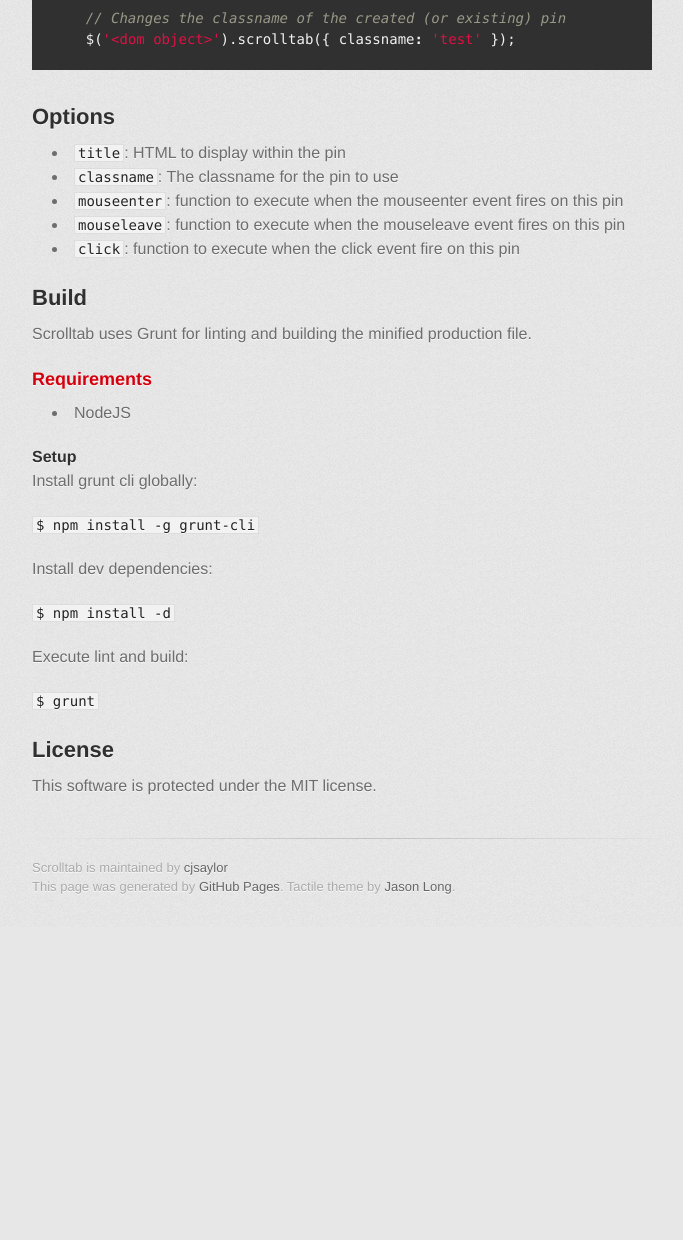
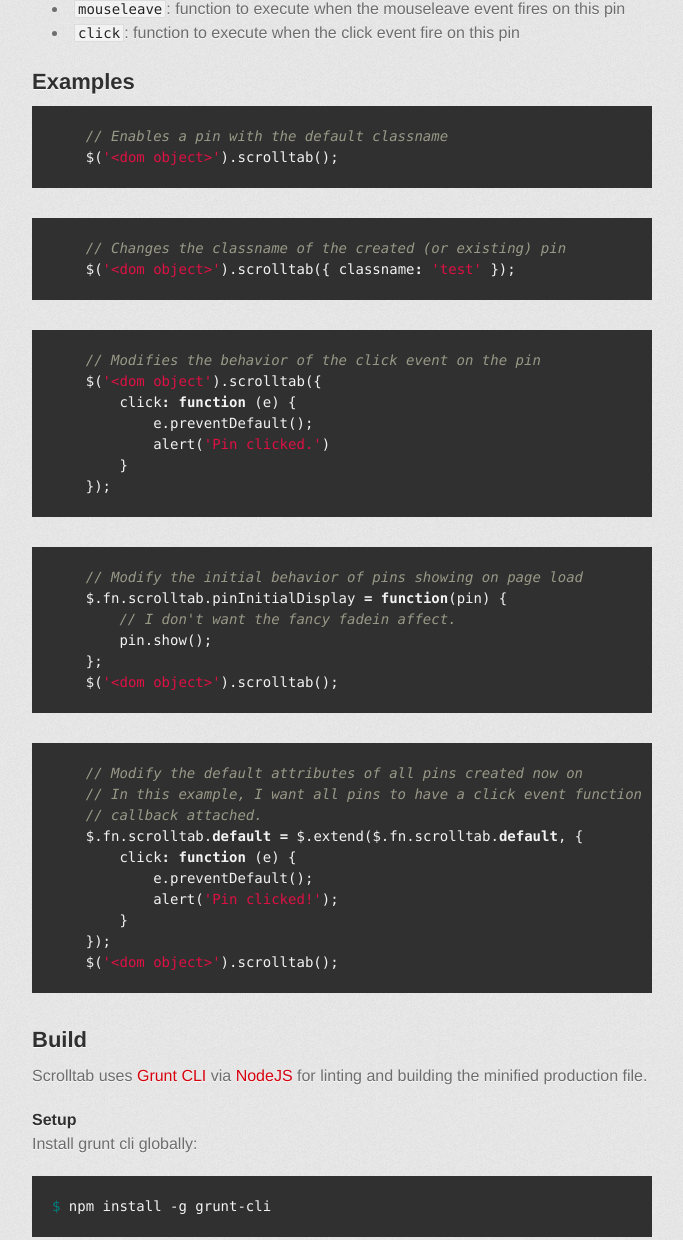
Before and after one commit to cjsaylor/Scrolltab, a plain HTML site: page index.html in a window 1280 px wide. Shown: the part 663-1903 px from the top of the page, without its empty margins (298-981 px from the left). Before the commit the page ends 1590 px from the top, so only its background shows below. Drawn offline with Linux system fonts and the light colour scheme; a web font is replaced by a local one.

Commit message:
Create gh-pages branch via GitHub

```diff
--- a/index.html
+++ b/index.html
@@ -41,16 +41,6 @@
 <p><a href="http://chris-saylor.com/Scrolltab/example.html">http://chris-saylor.com/Scrolltab/example.html</a></p>
 
 <h2>
-<a name="examples" class="anchor" href="#examples"><span class="octicon octicon-link"></span></a>Examples</h2>
-
-<div class="highlight"><pre>    <span class="c1">// Enables a pin with the default classname</span>
-    <span class="nx">$</span><span class="p">(</span><span class="s1">'&lt;dom object&gt;'</span><span class="p">).</span><span class="nx">scrolltab</span><span class="p">();</span>
-
-    <span class="c1">// Changes the classname of the created (or existing) pin</span>
-    <span class="nx">$</span><span class="p">(</span><span class="s1">'&lt;dom object&gt;'</span><span class="p">).</span><span class="nx">scrolltab</span><span class="p">({</span> <span class="nx">classname</span><span class="o">:</span> <span class="s1">'test'</span> <span class="p">});</span>
-</pre></div>
-
-<h2>
 <a name="options" class="anchor" href="#options"><span class="octicon octicon-link"></span></a>Options</h2>
 
 <ul>
@@ -65,29 +55,67 @@
 <li>
 <code>click</code>: function to execute when the click event fire on this pin</li>
 </ul><h2>
+<a name="examples" class="anchor" href="#examples"><span class="octicon octicon-link"></span></a>Examples</h2>
+
+<div class="highlight"><pre>    <span class="c1">// Enables a pin with the default classname</span>
+    <span class="nx">$</span><span class="p">(</span><span class="s1">'&lt;dom object&gt;'</span><span class="p">).</span><span class="nx">scrolltab</span><span class="p">();</span>
+</pre></div>
+
+<div class="highlight"><pre>    <span class="c1">// Changes the classname of the created (or existing) pin</span>
+    <span class="nx">$</span><span class="p">(</span><span class="s1">'&lt;dom object&gt;'</span><span class="p">).</span><span class="nx">scrolltab</span><span class="p">({</span> <span class="nx">classname</span><span class="o">:</span> <span class="s1">'test'</span> <span class="p">});</span>
+</pre></div>
+
+<div class="highlight"><pre>    <span class="c1">// Modifies the behavior of the click event on the pin</span>
+    <span class="nx">$</span><span class="p">(</span><span class="s1">'&lt;dom object'</span><span class="p">).</span><span class="nx">scrolltab</span><span class="p">({</span>
+        <span class="nx">click</span><span class="o">:</span> <span class="kd">function</span> <span class="p">(</span><span class="nx">e</span><span class="p">)</span> <span class="p">{</span>
+            <span class="nx">e</span><span class="p">.</span><span class="nx">preventDefault</span><span class="p">();</span>
+            <span class="nx">alert</span><span class="p">(</span><span class="s1">'Pin clicked.'</span><span class="p">)</span>
+        <span class="p">}</span>
+    <span class="p">});</span>
+</pre></div>
+
+<div class="highlight"><pre>    <span class="c1">// Modify the initial behavior of pins showing on page load</span>
+    <span class="nx">$</span><span class="p">.</span><span class="nx">fn</span><span class="p">.</span><span class="nx">scrolltab</span><span class="p">.</span><span class="nx">pinInitialDisplay</span> <span class="o">=</span> <span class="kd">function</span><span class="p">(</span><span class="nx">pin</span><span class="p">)</span> <span class="p">{</span>
+        <span class="c1">// I don't want the fancy fadein affect.</span>
+        <span class="nx">pin</span><span class="p">.</span><span class="nx">show</span><span class="p">();</span>
+    <span class="p">};</span>
+    <span class="nx">$</span><span class="p">(</span><span class="s1">'&lt;dom object&gt;'</span><span class="p">).</span><span class="nx">scrolltab</span><span class="p">();</span>
+</pre></div>
+
+<div class="highlight"><pre>    <span class="c1">// Modify the default attributes of all pins created now on</span>
+    <span class="c1">// In this example, I want all pins to have a click event function</span>
+    <span class="c1">// callback attached.</span>
+    <span class="nx">$</span><span class="p">.</span><span class="nx">fn</span><span class="p">.</span><span class="nx">scrolltab</span><span class="p">.</span><span class="k">default</span> <span class="o">=</span> <span class="nx">$</span><span class="p">.</span><span class="nx">extend</span><span class="p">(</span><span class="nx">$</span><span class="p">.</span><span class="nx">fn</span><span class="p">.</span><span class="nx">scrolltab</span><span class="p">.</span><span class="k">default</span><span class="p">,</span> <span class="p">{</span>
+        <span class="nx">click</span><span class="o">:</span> <span class="kd">function</span> <span class="p">(</span><span class="nx">e</span><span class="p">)</span> <span class="p">{</span>
+            <span class="nx">e</span><span class="p">.</span><span class="nx">preventDefault</span><span class="p">();</span>
+            <span class="nx">alert</span><span class="p">(</span><span class="s1">'Pin clicked!'</span><span class="p">);</span>
+        <span class="p">}</span>
+    <span class="p">});</span>
+    <span class="nx">$</span><span class="p">(</span><span class="s1">'&lt;dom object&gt;'</span><span class="p">).</span><span class="nx">scrolltab</span><span class="p">();</span>
+</pre></div>
+
+<h2>
 <a name="build" class="anchor" href="#build"><span class="octicon octicon-link"></span></a>Build</h2>
 
-<p>Scrolltab uses Grunt for linting and building the minified production file.</p>
+<p>Scrolltab uses <a href="http://gruntjs.com/">Grunt CLI</a> via <a href="http://nodejs.org/">NodeJS</a> for linting and building the minified production file.</p>
 
-<h3>
-<a name="requirements" class="anchor" href="#requirements"><span class="octicon octicon-link"></span></a>Requirements</h3>
-
-<ul>
-<li>NodeJS</li>
-</ul><h4>
+<h4>
 <a name="setup" class="anchor" href="#setup"><span class="octicon octicon-link"></span></a>Setup</h4>
 
 <p>Install grunt cli globally:</p>
 
-<p><code>$ npm install -g grunt-cli</code></p>
+<div class="highlight"><pre><span class="nv">$ </span>npm install -g grunt-cli
+</pre></div>
 
 <p>Install dev dependencies:</p>
 
-<p><code>$ npm install -d</code></p>
+<div class="highlight"><pre><span class="nv">$ </span>npm install -d
+</pre></div>
 
 <p>Execute lint and build:</p>
 
-<p><code>$ grunt</code></p>
+<div class="highlight"><pre><span class="nv">$ </span>grunt
+</pre></div>
 
 <h2>
 <a name="license" class="anchor" href="#license"><span class="octicon octicon-link"></span></a>License</h2>
```
Also changed, not shown: params.json (+1 -1 lines).
